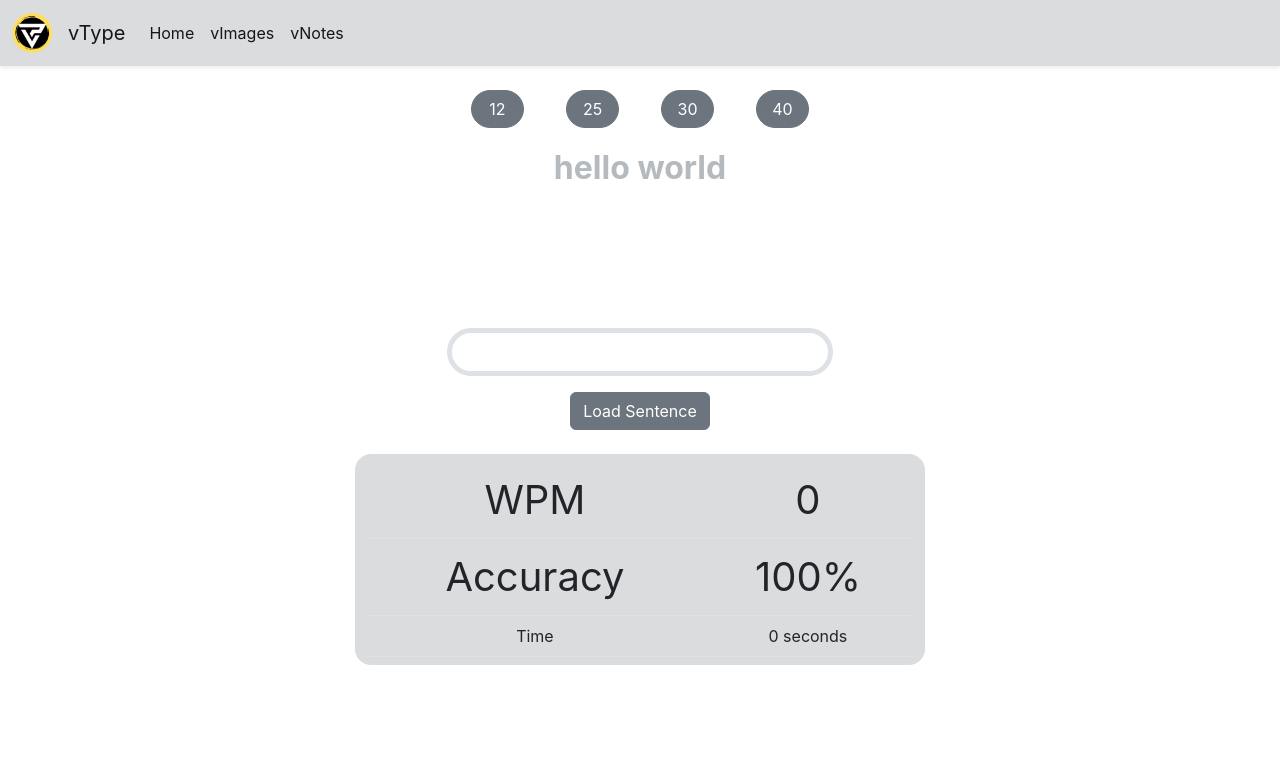
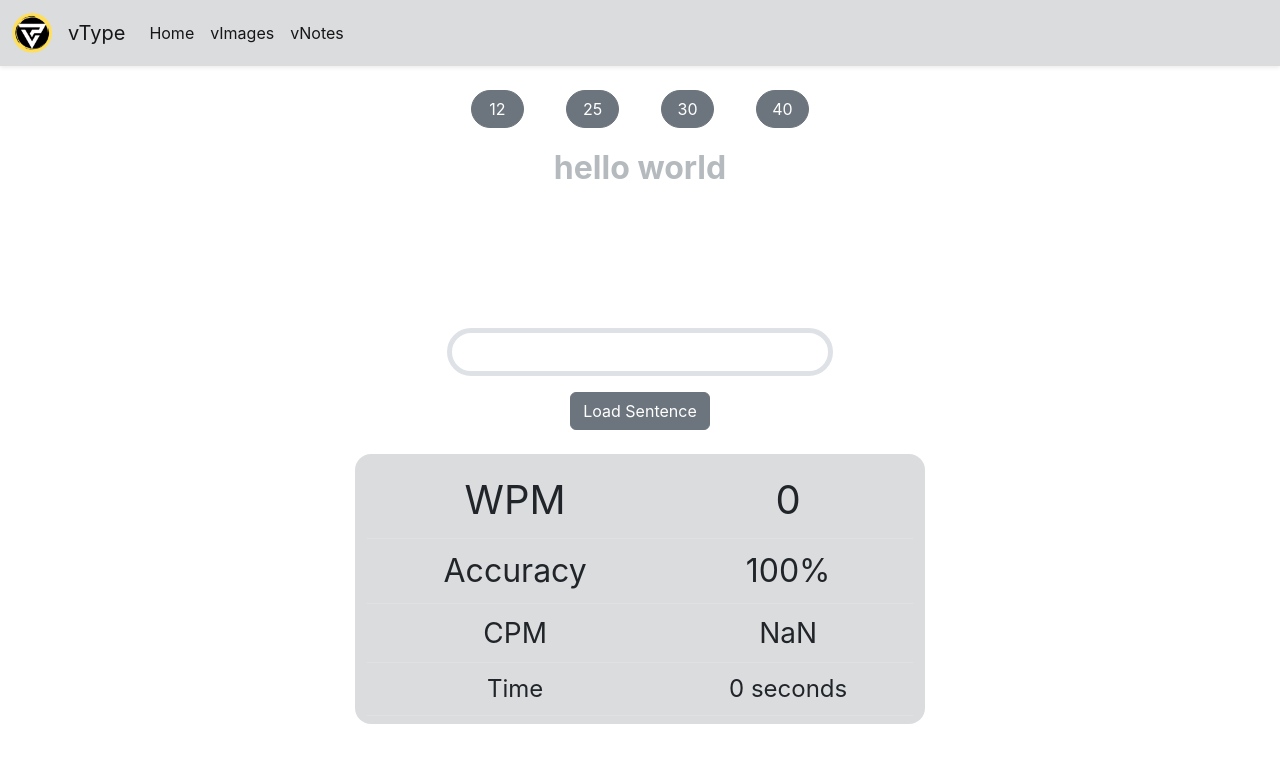
Before and after one commit to Vishesh-Pandey/v-type, a React (Create React App) app: page / in a window 1280 px wide. Shown: the top 762 px of the page. Built offline with nearby package versions, Linux system fonts and the light colour scheme.

Commit message:
add: cpm ( clicks per minute )

```diff
--- a/src/components/Typing.js
+++ b/src/components/Typing.js
@@ -6,6 +6,7 @@ function Typing() {
   const [wpm, setwpm] = useState(0);
   const [acc, setacc] = useState(100);
   const [correctCount, setCorrectCount] = useState(0);
+  const [correctCharacters, setCorrectCharacters] = useState(0);
   const [started, setStarted] = useState(false);
   const [seconds, setSeconds] = useState(0);
   const [typedWord, setTypedWord] = useState("");
@@ -43,6 +44,7 @@ function Typing() {
     setSeconds(0);
     setTypedWord("");
     setCurrent(0);
+    setCorrectCharacters(0);
   };
 
   // function to load a new sentence
@@ -105,6 +107,7 @@ function Typing() {
       words[current].word.substring(0, event.target.value.length)
     ) {
       words[current].status = "tracking";
+      setCorrectCharacters((correctCharacters) => correctCharacters + 1);
     } else {
       words[current].status = "partially-incorrect";
     }
@@ -204,15 +207,19 @@ function Typing() {
           <div className="col-sm-6 m-auto bg-secondary bg-opacity-25 rounded-4 py-2">
             <table className="table text-center fs-1 m-auto">
               <tbody>
-                <tr>
+                <tr className="fs-1">
                   <td>WPM</td>
                   <td>{wpm}</td>
                 </tr>
-                <tr>
+                <tr className="fs-2">
                   <td>Accuracy</td>
                   <td>{acc}%</td>
                 </tr>
-                <tr className="fs-6">
+                <tr className="fs-3">
+                  <td>CPM</td>
+                  <td>{(correctCharacters / (seconds / 60)).toFixed(2)}</td>
+                </tr>
+                <tr className="fs-4">
                   <td>Time</td>
                   <td>{seconds} seconds</td>
                 </tr>
```
